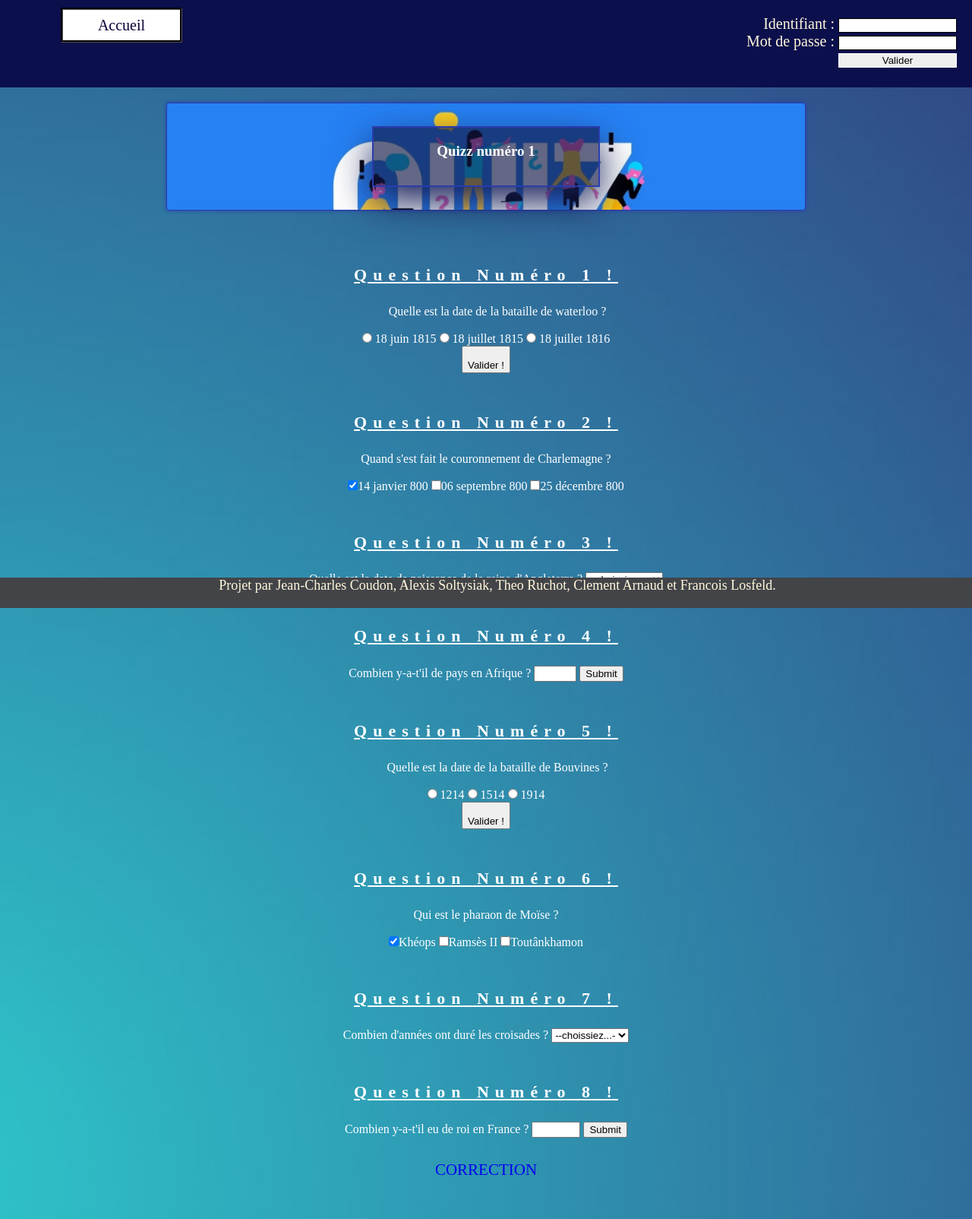
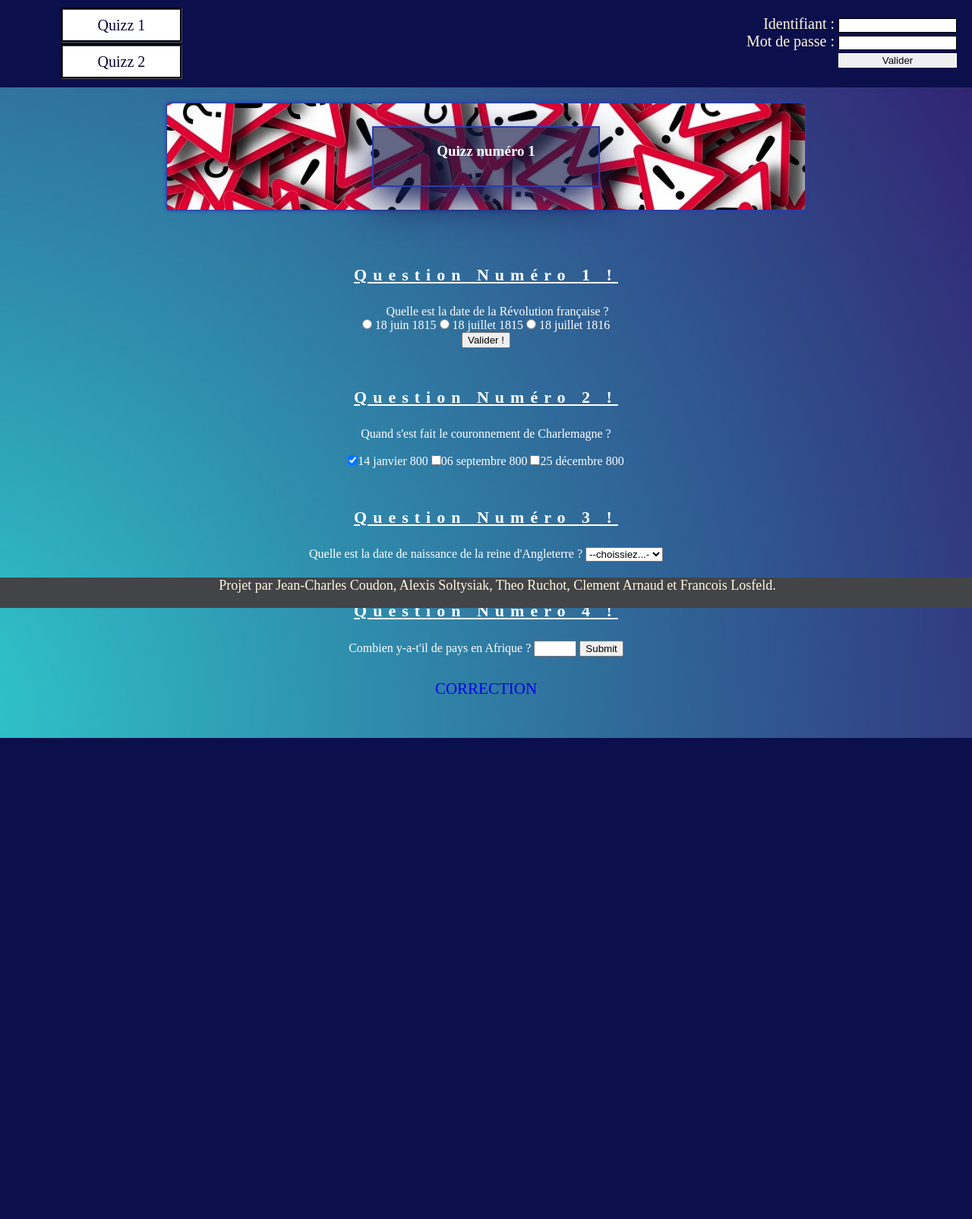
Before and after one commit to francois-los/techno_web, a PHP site: page /quiz1.php in a window 1280 px wide. Shown: the whole page at 76% size. After the commit the page ends 971 px from the top, so only its background shows below. Run offline with PHP 8.4, Linux system fonts and the light colour scheme.

Commit message:
Revert "Merge branch 'mock_up' of https://github.com/francois-los/techno_web into mock_up"
This reverts commit ead5b3e869c56822e3145cfd02e7dc646ec5f8e0, reversing
changes made to f472ea7c40aa09545c366220ce31652dcadd60e5.

```diff
--- a/headerr.html
+++ b/headerr.html
@@ -10,7 +10,8 @@
 
             <nav class="navigation">
                 <ul class="navigationListe">
-                    <li><a href="home.php" title="GOTO Home">Accueil</a></li>
+                    <li><a href="quiz1.php" title="Aller au Quiz 1">Quizz 1</a></li>
+                    <li><a href="quiz2.php" title="Aller au Quiz 2">Quizz 2</a></li>
                 </ul>
             </nav>
 
--- a/quiz1.php
+++ b/quiz1.php
@@ -14,7 +14,6 @@
 
 
 
-<!-- Entête -->
 
 <section>
   <div class="container">
@@ -29,12 +28,16 @@
 </section>
 
 
-<!-- Question 1 -->
+
+
+
+
+
 
 
 <form>
   <h3  ><br><br> Question Numéro 1 !<br><br>  </h3>
-  <p> Quelle est la date de la bataille de waterloo ?<br><br>  </p>
+  <p> Quelle est la date de la Révolution française ? </p>
   <div>
     <input type="radio" id="Choice1"
      name="contact" value="1">
@@ -50,12 +53,10 @@
   </div>
   <div>
   	<h2>  </h2>
-    <button type="submit">  </br>   Valider !</button>
+    <button type="submit">        Valider !</button>
   </div>
 </form>
 
-
-<!-- Question 2 -->
 
 
 <h3> <br><br>Question Numéro 2 !<br><br>  </h3>
@@ -65,7 +66,6 @@
 <input type="checkbox" name="question3" id="q3answer3" value ="answer3" />25 décembre 800</label>
 
 
-<!-- Question 3 -->
 
 
 <h3> <br><br>Question Numéro 3 !<br><br>  </h3>
@@ -81,9 +81,6 @@
 </select>
 
 
-<!-- Question 4 -->
-
-
 <h3> <br><br>Question Numéro 4 !<br><br>  </h3>
 <form >
   <label for="quantity">Combien y-a-t'il de pays en Afrique ?</label>
@@ -91,74 +88,6 @@
   <input type="submit">
 </form>
 
-
-<!-- Question 5 -->
-
-
-<form>
-  <h3  ><br><br> Question Numéro 5 !<br><br>  </h3>
-  <p> Quelle est la date de la bataille de Bouvines ?<br><br>  </p>
-  <div>
-    <input type="radio" id="Choice1"
-     name="contact" value="1">
-    <label for="contactChoice1">1214</label>
-
-    <input type="radio" id="Choice2"
-     name="contact" value="2">
-    <label for="contactChoice2">1514</label>
-
-    <input type="radio" id="Choice3"
-     name="contact" value="3">
-    <label for="contactChoice3">1914</label>
-  </div>
-  <div>
-    <h2>  </h2>
-    <button type="submit"> </br> Valider !</button>
-  </div>
-</form>
-
-
-<!-- Question 6 -->
-
-
-<h3> <br><br>Question Numéro 6 !<br><br>  </h3>
-<label > Qui est le pharaon de Moïse ?  <br><br>
-<input type="checkbox" name="question3" id="q3answer1" value ="answer1" checked="checked" />Khéops
-<input type="checkbox" name="question3" id="q3answer2" value ="answer2" />Ramsès II
-<input type="checkbox" name="question3" id="q3answer3" value ="answer3" />Toutânkhamon </label>
-
-
-<!-- Question 7 -->
-
-
-<h3> <br><br>Question Numéro 7 !<br><br>  </h3>
-<label for="Question-select"> Combien d'années ont duré les croisades ?</label>
-<select name="Question" id="Question-select">
-    <option value="">--choissiez...-</option>
-    <option value="1">100</option>
-    <option value="2">200</option>
-    <option value="1">300</option>
-    <option value="1">400</option>
-    <option value="1">500</option>
-
-</select>
-
-
-<!-- Question 8 -->
-
-
-<h3> <br><br>Question Numéro 8 !<br><br>  </h3>
-<form >
-  <label for="quantity">Combien y-a-t'il eu de roi en France ? </label>
-  <input type="number" id="quantity" name="quantity" min="20" max="100">
-  <input type="submit">
-</form>
-
-</body>
-
-
-
-
 </body>
 
 
--- a/style.css
+++ b/style.css
@@ -30,10 +30,8 @@ h3{
 .container{  padding-top: 20px;
   padding-bottom: 20px;}
 
-
-
 .background-img{
-  background-image: url("banniere2.jpg");
+  background-image: url("banniere.jpg");
   height: 100px;
   width: 800px;
   background-repeat: no-repeat;
```
Also changed, not shown: home.php (deleted, +0 -46 lines), quiz2.php (+5 -72 lines), reponsequizz.php (+8 -29 lines), reponsequizz2.php (+8 -29 lines), Home.php (added), banniere2.jpg (deleted).
